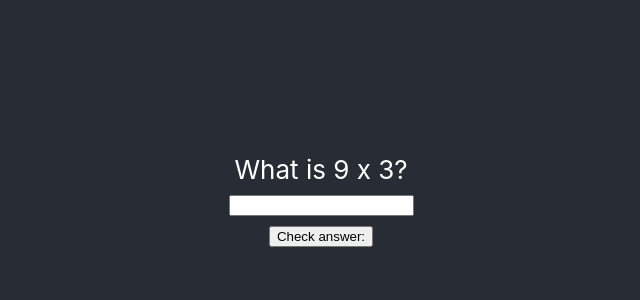
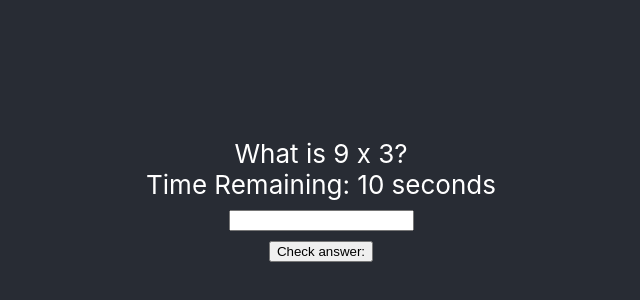
Before and after one commit to forginater/quiz-app, a React (Create React App) app: page / in a window 1280 px wide. Shown: the part 200-500 px from the top of the page, without its empty margins (319-959 px from the left). Built offline with nearby package versions, Linux system fonts and the light colour scheme.

Commit message:
added CountDown function component to display time remaining (timeRem) stored in useState variable

```diff
--- a/src/App.tsx
+++ b/src/App.tsx
@@ -25,7 +25,8 @@ import {useState} from 'react';
 function App() {
   const [answer, SetAnswer] = useState(num1 * num2);
   const [answerChecked, setAnswerChecked] = useState(false);
-  const [guess,setGuess] = useState<number | undefined>();
+  const [guess, setGuess] = useState<number | undefined>();
+  const [timeRem, setTimeRem] = useState(limit);
 
 
   return (
@@ -34,6 +35,8 @@ function App() {
 
         {/*Question:*/}
         <Question num1={num1} num2={num2}/>
+
+        <CountDown timeRem={timeRem}/>
 
         {/*Answer field*/}
         <Guess guess={guess} setGuess={setGuess}/>
@@ -53,7 +56,13 @@ function App() {
   );
 }
 
-
+function CountDown(props: {timeRem: number}) {
+  return (
+    <div>
+      Time Remaining: {props.timeRem} seconds
+    </div>
+  )
+}
 
 function Guess(props: {guess: number|undefined, setGuess: (n:number|undefined) => void}) {
   return (
```
